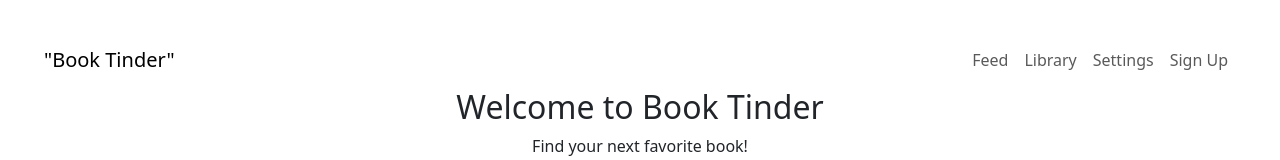
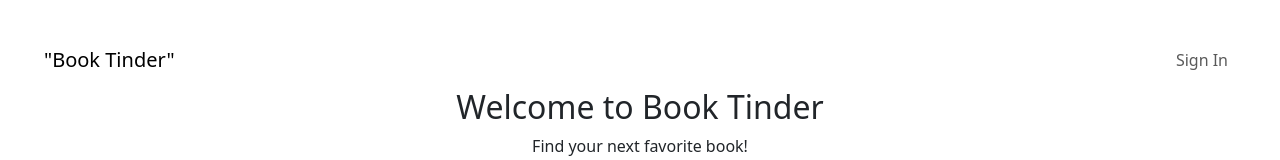
Before and after one commit to noah-10/CoverToCover, a React (Vite) app in the folder client/: page / in a window 1280 px wide. Shown: the top 160 px of the page. Built offline with nearby package versions, Linux system fonts and the light colour scheme.

Commit message:
hide user-specific navbar links if not logged in

```diff
--- a/client/src/components/Navbar.jsx
+++ b/client/src/components/Navbar.jsx
@@ -11,13 +11,15 @@ const AppNavbar = () => {
                 </Navbar.Brand>
                 <Navbar.Collapse id='navbar' className='d-flex flex-row-reverse'>
                     <Nav>
-                        <Nav.Link as={Link} to='/feed'>Feed</Nav.Link>
-                        <Nav.Link as={Link} to='/library'>Library</Nav.Link>
-                        <Nav.Link as={Link} to='/settings'>Settings</Nav.Link>
                         {Auth.loggedIn() ? (
-                            <Nav.Link onClick={Auth.logout}>Logout</Nav.Link>
+                            <>
+                                <Nav.Link as={Link} to='/feed'>Feed</Nav.Link>
+                                <Nav.Link as={Link} to='/library'>Library</Nav.Link>
+                                <Nav.Link as={Link} to='/settings'>Settings</Nav.Link>
+                                <Nav.Link onClick={Auth.logout}>Logout</Nav.Link>
+                            </>
                         ) : (
-                            <Nav.Link as={Link} to='/signup'>Sign Up</Nav.Link>
+                            <Nav.Link as={Link} to='/signup'>Sign In</Nav.Link>
                         )}
                     </Nav>
                 </Navbar.Collapse>
```
